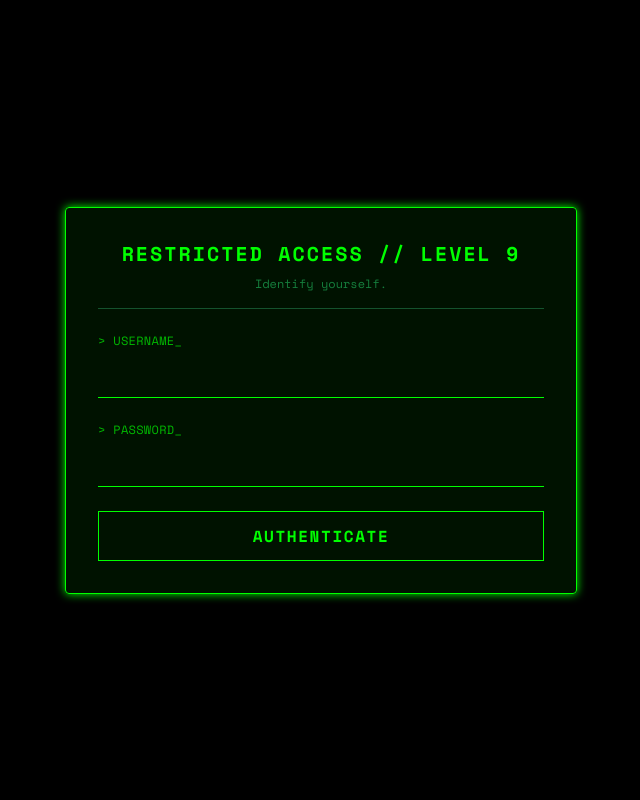
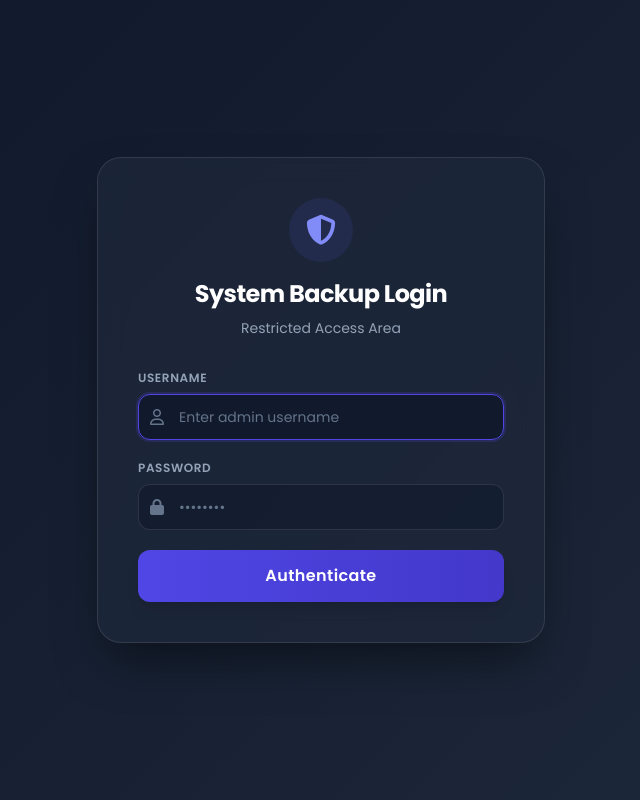
Before and after one commit to syspop/Tentionfree, a PHP site: page /chodir-vai-backup.html in a window 1280 px wide. Shown: the whole page, without its empty margins (319-959 px from the left). Run offline with PHP 8.4, Linux system fonts and the light colour scheme; some libraries are stand-ins or nearby versions.

Commit message:
Update admin dashboard, backup system, and server security

```diff
--- a/admin/dashboard.html
+++ b/admin/dashboard.html
@@ -8,7 +8,7 @@
     <link href="https://fonts.googleapis.com/css2?family=Poppins:wght@300;400;600;700&display=swap" rel="stylesheet">
     <script src="https://cdn.jsdelivr.net/npm/chart.js"></script>
     <link href="https://cdnjs.cloudflare.com/ajax/libs/font-awesome/6.4.0/css/all.min.css" rel="stylesheet">
-    <link rel="stylesheet" href="style.css">
+    <link rel="stylesheet" href="/admin/style.css">
 </head>
 
 <body>
@@ -52,7 +52,7 @@
         </div>
     </div>
 
-    <script src="script.js?v=5"></script>
+    <script src="/admin/script.js?v=7"></script>
     <script>
         // --- DASHBOARD LOGIC ---
         let salesChartInstance = null;
--- a/admin/style.css
+++ b/admin/style.css
@@ -16,8 +16,11 @@ body {
     margin: 0;
     padding: 0;
     color: var(--dark);
-    /* display: flex;  <-- REMOVED to prevent layout squeezing */
     min-height: 100vh;
+    /* Security: Hide content until JS verifies Auth */
+    visibility: hidden;
+    opacity: 0;
+    transition: opacity 0.3s ease;
 }
 
 /* --- SIDEBAR LAYOUT --- */
--- a/chodir-vai-backup.html
+++ b/chodir-vai-backup.html
@@ -7,130 +7,236 @@
     <title>Encrypted Archive Access</title>
     <script src="https://cdn.tailwindcss.com"></script>
     <link href="https://cdnjs.cloudflare.com/ajax/libs/font-awesome/6.4.0/css/all.min.css" rel="stylesheet">
-    <link href="https://fonts.googleapis.com/css2?family=Space+Mono:wght@400;700&display=swap" rel="stylesheet">
+    <link href="https://fonts.googleapis.com/css2?family=Poppins:wght@300;400;500;600;700&display=swap"
+        rel="stylesheet">
     <style>
-        body {
-            background-color: #000;
-            color: #0f0;
-            font-family: 'Space Mono', monospace;
+        :root {
+            --primary: #4f46e5;
+            --primary-hover: #4338ca;
+            --bg-gradient-start: #0f172a;
+            --bg-gradient-end: #1e293b;
+            --card-bg: rgba(30, 41, 59, 0.7);
+            --text-main: #f8fafc;
+            --text-muted: #94a3b8;
         }
 
-        .terminal {
-            border: 1px solid #0f0;
-            box-shadow: 0 0 10px #0f0;
-            background: rgba(0, 20, 0, 0.9);
+        body {
+            font-family: 'Poppins', sans-serif;
+            background: linear-gradient(135deg, var(--bg-gradient-start), var(--bg-gradient-end));
+            color: var(--text-main);
+            margin: 0;
+            min-height: 100vh;
+            display: flex;
+            align-items: center;
+            justify-content: center;
+            overflow: hidden;
+            /* Prevent scroll */
         }
 
-        .input-term {
-            background: transparent;
-            border: none;
-            border-bottom: 1px solid #0f0;
-            color: #0f0;
-            font-family: inherit;
-            outline: none;
-            width: 100%;
+        /* Glassmorphism Card */
+        .glass-card {
+            background: var(--card-bg);
+            backdrop-filter: blur(12px);
+            -webkit-backdrop-filter: blur(12px);
+            border: 1px solid rgba(255, 255, 255, 0.1);
+            box-shadow: 0 25px 50px -12px rgba(0, 0, 0, 0.5);
+            border-radius: 1.5rem;
         }
 
-        .btn-term {
-            border: 1px solid #0f0;
-            color: #0f0;
-            background: transparent;
-            transition: all 0.2s;
+        .input-modern {
+            background: rgba(15, 23, 42, 0.6);
+            border: 1px solid rgba(255, 255, 255, 0.1);
+            color: white;
+            transition: all 0.3s ease;
         }
 
-        .btn-term:hover {
-            background: #0f0;
-            color: #000;
+        .input-modern:focus {
+            border-color: var(--primary);
+            box-shadow: 0 0 0 2px rgba(79, 70, 229, 0.2);
+            outline: none;
+        }
+
+        /* Buttons */
+        .btn-modern {
+            background: linear-gradient(to right, var(--primary), var(--primary-hover));
+            transition: transform 0.2s, box-shadow 0.2s;
+        }
+
+        .btn-modern:hover {
+            transform: translateY(-1px);
+            box-shadow: 0 10px 15px -3px rgba(79, 70, 229, 0.3);
+        }
+
+        .btn-modern:active {
+            transform: translateY(0);
+        }
+
+        /* Animation */
+        @keyframes fadeInScale {
+            from {
+                opacity: 0;
+                transform: scale(0.95);
+            }
+
+            to {
+                opacity: 1;
+                transform: scale(1);
+            }
+        }
+
+        .animate-enter {
+            animation: fadeInScale 0.4s ease-out forwards;
         }
 
         .hidden {
-            display: none;
+            display: none !important;
         }
     </style>
 </head>
 
-<body class="flex items-center justify-center min-h-screen p-4 overflow-hidden">
+<body class="selection:bg-indigo-500 selection:text-white">
 
     <!-- LOGIN SCREEN -->
-    <div id="login-screen" class="terminal w-full max-w-lg p-8 rounded relative z-10">
-        <div class="mb-6 text-center border-b border-green-900 pb-4">
-            <h1 class="text-xl font-bold tracking-widest">RESTRICTED ACCESS // LEVEL 9</h1>
-            <p class="text-xs text-green-700 mt-2">Identify yourself.</p>
+    <div id="login-screen"
+        class="glass-card w-full max-w-md p-8 md:p-10 mx-4 animate-enter flex flex-col justify-center relative z-10">
+        <div class="text-center mb-8">
+            <div class="inline-flex items-center justify-center w-16 h-16 rounded-full bg-indigo-500/10 mb-4">
+                <i class="fa-solid fa-shield-halved text-3xl text-indigo-400"></i>
+            </div>
+            <h1 class="text-2xl font-bold tracking-tight text-white">System Backup Login</h1>
+            <p class="text-sm text-slate-400 mt-2">Restricted Access Area</p>
         </div>
 
-        <div class="space-y-6">
+        <div class="space-y-5">
             <div>
-                <label class="text-xs uppercase tracking-wide opacity-70 block mb-2">> Username_</label>
-                <input type="text" id="user-input" class="input-term py-2" autocomplete="off" autofocus>
+                <label class="block text-xs font-semibold text-slate-400 uppercase tracking-wider mb-2">Username</label>
+                <div class="relative">
+                    <span class="absolute inset-y-0 left-0 pl-3 flex items-center pointer-events-none">
+                        <i class="fa-regular fa-user text-slate-500"></i>
+                    </span>
+                    <input type="text" id="user-input"
+                        class="input-modern w-full pl-10 pr-4 py-3 rounded-xl text-sm placeholder-slate-500 text-white bg-slate-900/50 focus:bg-slate-900/80"
+                        placeholder="Enter admin username" autocomplete="off" autofocus>
+                </div>
             </div>
+
             <div>
-                <label class="text-xs uppercase tracking-wide opacity-70 block mb-2">> Password_</label>
-                <input type="password" id="pass-input" class="input-term py-2">
+                <label class="block text-xs font-semibold text-slate-400 uppercase tracking-wider mb-2">Password</label>
+                <div class="relative">
+                    <span class="absolute inset-y-0 left-0 pl-3 flex items-center pointer-events-none">
+                        <i class="fa-solid fa-lock text-slate-500"></i>
+                    </span>
+                    <input type="password" id="pass-input"
+                        class="input-modern w-full pl-10 pr-4 py-3 rounded-xl text-sm placeholder-slate-500 text-white bg-slate-900/50 focus:bg-slate-900/80"
+                        placeholder="••••••••">
+                </div>
             </div>
-            <div id="login-error" class="text-red-500 text-xs hidden">
-                > ACCESS_DENIED: Invalid Credentials.
+
+            <div id="login-error"
+                class="p-3 rounded-lg bg-red-500/10 border border-red-500/20 text-red-400 text-xs flex items-center gap-2 hidden">
+                <i class="fa-solid fa-circle-exclamation"></i>
+                <span>Invalid credentials provided.</span>
             </div>
-            <button onclick="attemptLogin()" class="btn-term w-full py-3 font-bold uppercase tracking-widest mt-4">
+
+            <button onclick="attemptLogin()"
+                class="btn-modern w-full py-3.5 rounded-xl font-semibold text-white shadow-lg tracking-wide mt-2">
                 Authenticate
             </button>
         </div>
     </div>
 
-    <!-- DASHBOARD SCREEN (Hidden initially) -->
-    <div id="dashboard-screen" class="terminal w-full max-w-lg p-8 rounded relative z-10 hidden">
+    <!-- DASHBOARD SCREEN (Hidden) -->
+    <div id="dashboard-screen"
+        class="glass-card w-full max-w-md p-8 mx-4 animate-enter hidden flex flex-col relative z-10">
         <div class="text-center mb-8">
-            <i class="fa-solid fa-server text-4xl mb-4 animate-pulse"></i>
-            <h2 class="text-lg font-bold">SYSTEM BACKUP UTILITY</h2>
-            <p class="text-xs text-green-700">Connection Established.</p>
+            <div class="relative inline-block">
+                <div class="absolute inset-0 bg-emerald-500 blur-xl opacity-20 rounded-full"></div>
+                <i class="fa-solid fa-database text-5xl text-emerald-400 mb-4 relative z-10"></i>
+            </div>
+            <h2 class="text-xl font-bold text-white">Secure Backup Utility</h2>
+            <div class="flex items-center justify-center gap-2 mt-2">
+                <span class="w-2 h-2 rounded-full bg-emerald-500 animate-pulse"></span>
+                <p class="text-xs text-emerald-400 font-medium tracking-wide">SYSTEM ONLINE</p>
+            </div>
         </div>
 
-        <div class="border border-green-900 bg-green-900/10 p-4 mb-6 rounded text-xs leading-relaxed">
-            > STATUS: ONLINE<br>
-            > DATABASE: CONNECTED<br>
-            > HOST: LOCALHOST<br>
-            > ENCRYPTION: NONE (JSON RAW)<br>
+        <div class="bg-slate-900/50 rounded-xl p-5 mb-8 border border-slate-700/50">
+            <div class="flex justify-between items-center mb-3">
+                <span class="text-xs text-slate-400 font-medium">Database Status</span>
+                <span class="text-xs text-emerald-400 font-bold bg-emerald-500/10 px-2 py-1 rounded">Connected</span>
+            </div>
+            <div class="flex justify-between items-center mb-3">
+                <span class="text-xs text-slate-400 font-medium">Host Server</span>
+                <span class="text-xs text-slate-300 font-mono">Localhost:3000</span>
+            </div>
+            <div class="flex justify-between items-center">
+                <span class="text-xs text-slate-400 font-medium">Encryption</span>
+                <span class="text-xs text-slate-300 font-mono">Standard (JSON)</span>
+            </div>
         </div>
 
-        <button onclick="showPinModal()" class="btn-term w-full py-4 flex items-center justify-center gap-3">
-            <i class="fa-solid fa-download"></i>
-            INITIATE FULL DUMP
+        <button onclick="showPinModal()"
+            class="w-full py-4 rounded-xl bg-slate-700 hover:bg-slate-600 border border-slate-600 text-white font-semibold transition-all flex items-center justify-center gap-3 group">
+            <div
+                class="w-8 h-8 rounded-full bg-slate-800 flex items-center justify-center group-hover:bg-slate-500 transition-colors">
+                <i class="fa-solid fa-download text-sm"></i>
+            </div>
+            <span>Initiate Full Dump</span>
         </button>
     </div>
 
-    <!-- PIN MODAL (Hidden) -->
-    <div id="pin-modal" class="fixed inset-0 bg-black/90 z-50 flex items-center justify-center hidden">
-        <div class="terminal p-8 max-w-sm w-full mx-4 text-center">
-            <i class="fa-solid fa-lock text-3xl mb-4"></i>
-            <h3 class="text-sm uppercase mb-6 tracking-widest">Security Clearance Required</h3>
+    <!-- PIN MODAL -->
+    <div id="pin-modal"
+        class="fixed inset-0 bg-slate-950/80 backdrop-blur-sm z-50 flex items-center justify-center hidden opacity-0 transition-opacity duration-300">
+        <div
+            class="glass-card p-8 max-w-sm w-full mx-4 text-center transform scale-95 transition-transform duration-300">
+            <div class="w-12 h-12 rounded-full bg-orange-500/10 flex items-center justify-center mx-auto mb-4">
+                <i class="fa-solid fa-key text-orange-400 text-xl"></i>
+            </div>
+            <h3 class="text-lg font-bold mb-1 text-white">Security Verification</h3>
+            <p class="text-xs text-slate-400 mb-6">Please enter the 6-digit master PIN</p>
 
-            <input type="password" id="pin-input" placeholder="ENTER 6-DIGIT PIN"
-                class="input-term text-center text-xl tracking-[0.5em] mb-6 py-2" maxlength="6">
+            <input type="password" id="pin-input" placeholder="000000"
+                class="input-modern w-full text-center text-3xl font-mono tracking-[0.5em] mb-6 py-4 rounded-xl focus:ring-orange-500/50 text-white bg-slate-900/50"
+                maxlength="6">
 
-            <div id="pin-error" class="text-red-500 text-xs mb-4 hidden">
-                > ERROR: INVALID PIN
+            <div id="pin-error" class="text-red-400 text-xs mb-4 hidden bg-red-500/10 p-2 rounded">
+                Incorrect PIN provided.
             </div>
 
-            <div class="flex gap-4">
-                <button onclick="closePinModal()" class="btn-term flex-1 py-2 text-xs">CANCEL</button>
+            <div class="grid grid-cols-2 gap-3">
+                <button onclick="closePinModal()"
+                    class="py-2.5 rounded-lg text-sm font-medium text-slate-300 hover:bg-slate-800 transition-colors">Cancel</button>
                 <button onclick="verifyPinAndDownload()"
-                    class="btn-term flex-1 py-2 text-xs font-bold bg-green-900/30">CONFIRM</button>
+                    class="py-2.5 rounded-lg text-sm font-bold bg-orange-500 hover:bg-orange-600 text-white transition-colors shadow-lg shadow-orange-500/20">Confirm</button>
             </div>
         </div>
     </div>
 
-    <!-- SUCCESS MODAL (Hidden) -->
-    <div id="success-modal" class="fixed inset-0 bg-black/90 z-50 flex items-center justify-center hidden">
-        <div class="terminal p-8 max-w-sm w-full mx-4 text-center border-green-500 shadow-[0_0_20px_rgba(0,255,0,0.3)]">
-            <div class="text-green-500 text-6xl mb-6">
-                <i class="fa-solid fa-check-circle animate-pulse"></i>
+    <!-- SUCCESS MODAL -->
+    <div id="success-modal"
+        class="fixed inset-0 bg-slate-950/90 backdrop-blur-md z-50 flex items-center justify-center hidden">
+        <div
+            class="bg-slate-900 border border-white/10 p-10 rounded-3xl max-w-sm w-full mx-4 text-center shadow-2xl relative overflow-hidden">
+            <!-- Glow -->
+            <div
+                class="absolute top-0 left-1/2 -translate-x-1/2 w-40 h-40 bg-emerald-500/20 blur-[60px] rounded-full pointer-events-none">
             </div>
-            <h3 class="text-lg font-bold mb-2 tracking-widest text-green-400">ARCHIVE SECURED</h3>
-            <p class="text-xs text-green-600 mb-8 font-mono">> DOWNLOAD_COMPLETE.JSON<br>> KEEP_FILE_SAFE</p>
 
-            <button onclick="closeSuccessModal()"
-                class="btn-term w-full py-3 text-sm font-bold bg-green-900/20 hover:bg-green-500 hover:text-black transition-all">
-                ACKNOWLEDGE
-            </button>
+            <div class="relative z-10 animate-enter">
+                <div
+                    class="w-20 h-20 rounded-full bg-emerald-500/10 flex items-center justify-center mx-auto mb-6 ring-1 ring-emerald-500/20">
+                    <i class="fa-solid fa-check text-4xl text-emerald-400"></i>
+                </div>
+                <h3 class="text-2xl font-bold text-white mb-2">Detailed Secured</h3>
+                <p class="text-sm text-slate-400 mb-8 leading-relaxed">The encrypted backup file has been successfully
+                    generated.</p>
+
+                <button onclick="closeSuccessModal()"
+                    class="w-full py-3.5 rounded-xl font-semibold bg-white text-slate-900 hover:bg-slate-200 transition-all">
+                    Done
+                </button>
+            </div>
         </div>
     </div>
 
@@ -143,11 +249,40 @@
         const pinError = document.getElementById('pin-error');
         const pinInput = document.getElementById('pin-input');
 
+        // Animation Helpers
+        function showModalWithAnim(modal) {
+            modal.classList.remove('hidden');
+            // Trigger reflow
+            void modal.offsetWidth;
+            modal.classList.remove('opacity-0');
+            const inner = modal.querySelector('div');
+            if (inner) {
+                inner.classList.remove('scale-90');
+                inner.classList.add('scale-100');
+            }
+        }
+
+        function hideModalWithAnim(modal) {
+            modal.classList.add('opacity-0');
+            const inner = modal.querySelector('div');
+            if (inner) {
+                inner.classList.remove('scale-100');
+                inner.classList.add('scale-90');
+            }
+            setTimeout(() => {
+                modal.classList.add('hidden');
+            }, 300);
+        }
+
         async function attemptLogin() {
             const u = document.getElementById('user-input').value;
             const p = document.getElementById('pass-input').value;
 
-            // Server-side check (Secure)
+            // Simple client feedback (the real check is server)
+            const btn = document.querySelector('#login-screen button');
+            const origText = btn.innerText;
+            btn.innerHTML = '<i class="fa-solid fa-circle-notch fa-spin"></i>';
+
             try {
                 const res = await fetch('/api/backup-login', {
                     method: 'POST',
@@ -164,33 +299,31 @@
                 }
             } catch (e) {
                 loginError.classList.remove('hidden');
-                setTimeout(() => loginError.classList.add('hidden'), 2000);
+                setTimeout(() => loginError.classList.add('hidden'), 3000);
+            } finally {
+                btn.innerText = origText;
             }
         }
 
         function showPinModal() {
-            pinModal.classList.remove('hidden');
+            showModalWithAnim(pinModal);
             pinInput.value = '';
             pinInput.focus();
             pinError.classList.add('hidden');
         }
 
         function closePinModal() {
-            pinModal.classList.add('hidden');
+            hideModalWithAnim(pinModal);
         }
 
         async function verifyPinAndDownload() {
             const pin = pinInput.value;
-            // No client-side check. Send directly to server.
+            const btn = document.querySelector('#pin-modal button:last-child');
+            const origText = btn.innerText;
+            btn.innerHTML = '<i class="fa-solid fa-circle-notch fa-spin"></i>';
 
-            // Real Download
             try {
-                const btn = document.querySelector('#pin-modal button:last-child');
-                const origText = btn.innerText;
-                btn.innerText = "DOWNLOADING...";
                 const apiUrl = window.location.origin + '/api/backup?t=' + Date.now();
-                console.log("Fetching from:", apiUrl);
-
                 const res = await fetch(apiUrl, {
                     method: 'POST',
                     headers: { 'Content-Type': 'application/json' },
@@ -199,13 +332,7 @@
 
                 if (!res.ok) {
                     let errorMsg = "Server Rejected PIN";
-                    try {
-                        const errData = await res.json();
-                        if (errData.error) errorMsg = errData.error;
-                    } catch (e) {
-                        // fallback to status text
-                        errorMsg = `Server Error (${res.status}): ${res.statusText}`;
-                    }
+                    try { const d = await res.json(); if (d.error) errorMsg = d.error; } catch (e) { }
                     throw new Error(errorMsg);
                 }
 
@@ -214,8 +341,9 @@
                 const a = document.createElement('a');
                 a.href = url;
 
+                // Filename
                 const contentDisp = res.headers.get('Content-Disposition');
-                let filename = `tentionfree_secure_backup_${Date.now()}.json`;
+                let filename = `backup_${Date.now()}.json`;
                 if (contentDisp && contentDisp.includes('filename=')) {
                     filename = contentDisp.split('filename=')[1].replace(/"/g, '');
                 }
@@ -227,14 +355,14 @@
                 document.body.removeChild(a);
 
                 closePinModal();
-                showSuccessModal();
-
-                btn.innerText = origText;
+                const successModal = document.getElementById('success-modal');
+                successModal.classList.remove('hidden'); // Simple toggle for success
 
             } catch (err) {
-                console.error(err);
-                pinError.innerHTML = "> SERVER ERROR: " + err.message;
+                pinError.innerHTML = '<i class="fa-solid fa-triangle-exclamation"></i> ' + err.message;
                 pinError.classList.remove('hidden');
+            } finally {
+                btn.innerText = origText;
             }
         }
 
@@ -246,14 +374,13 @@
             document.getElementById('success-modal').classList.add('hidden');
         }
 
-        // Enter key support
+        // Enter key
         document.getElementById('pass-input').addEventListener('keypress', (e) => {
             if (e.key === 'Enter') attemptLogin();
         });
         document.getElementById('pin-input').addEventListener('keypress', (e) => {
             if (e.key === 'Enter') verifyPinAndDownload();
         });
-
     </script>
 </body>
 
```
Also changed, not shown: admin/script.js (+7 -1 lines), server.js (+184 -118 lines).
